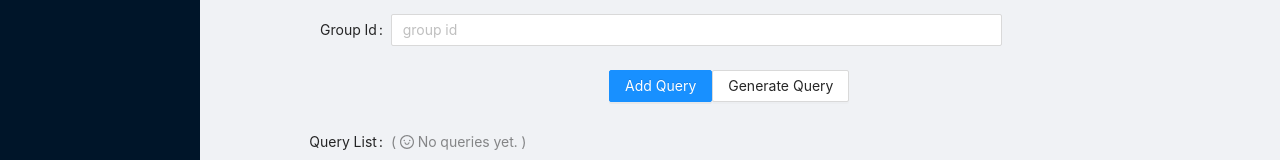
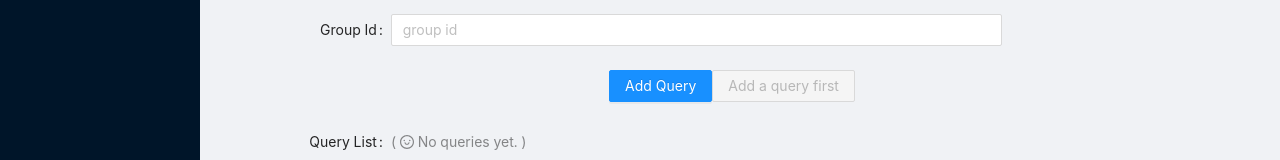
Before and after one commit to tomasguinzburg/asset-control-query-runner, a React (Create React App) app: page /circuit in a window 1280 px wide. Shown: the part 440-600 px from the top of the page. Built offline with nearby package versions, Linux system fonts and the light colour scheme.

Commit message:
can't print SQL if there ain't no queries

```diff
--- a/package.json
+++ b/package.json
@@ -3,6 +3,7 @@
   "version": "0.1.0",
   "private": true,
   "dependencies": {
+    "@reduxjs/toolkit": "^1.4.0",
     "@testing-library/jest-dom": "^5.11.4",
     "@testing-library/react": "^11.1.0",
     "@testing-library/user-event": "^12.1.10",
--- a/src/components/FormCircuit.tsx
+++ b/src/components/FormCircuit.tsx
@@ -5,7 +5,8 @@ import { Layout
        , Input
        , Button
        , Avatar
-       , Typography
+       , Typography,
+       Alert
        } from 'antd';
 import { FormInstance } from 'antd/lib/form';
 import { SmileOutlined, DatabaseOutlined } from '@ant-design/icons';
@@ -82,7 +83,9 @@ class FormCircuit extends React.Component<{}, {history: CircuitForm[], displayRe
         </Form.Item>
         <Form.Item {...tailLayout}>
           <Button type="primary"  htmlType="submit" >Add Query</Button>
-          <Button htmlType="button" onClick={() => this.showModal()} >Generate Query</Button>
+          { this.state.history.length > 0 ? <Button htmlType="button" onClick={() => this.showModal()} >Generate SQL</Button>
+                                          : <Button htmlType="button" disabled>Add a query first</Button>
+          }
         </Form.Item>
         <Form.Item label="Query List"
                    shouldUpdate={(prevValues, curValues) => prevValues.history !== curValues.history}
```
Also changed, not shown: 1 other file (tests, documents, lock files or other folders).
